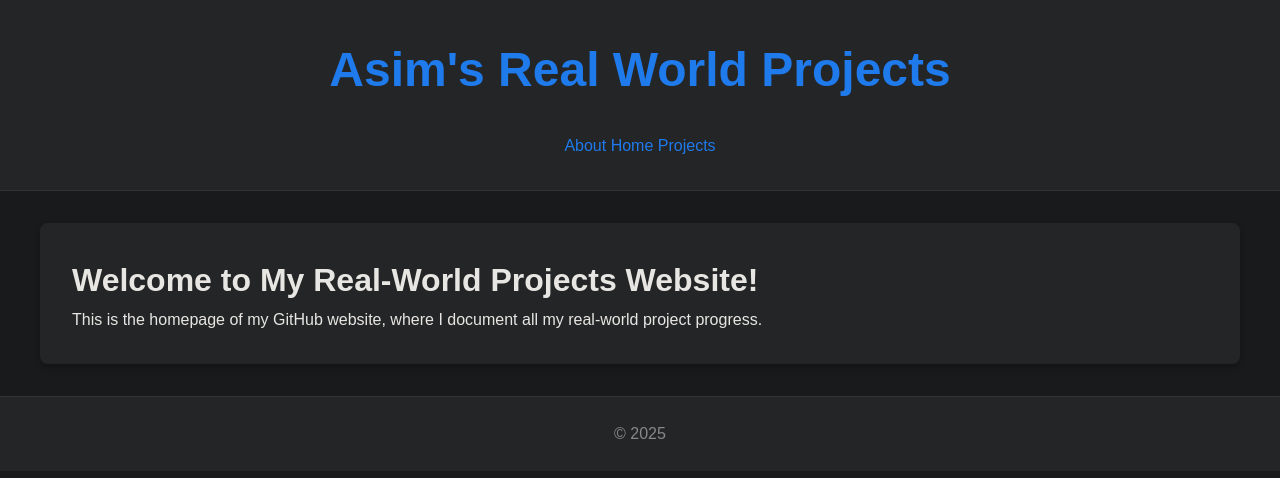
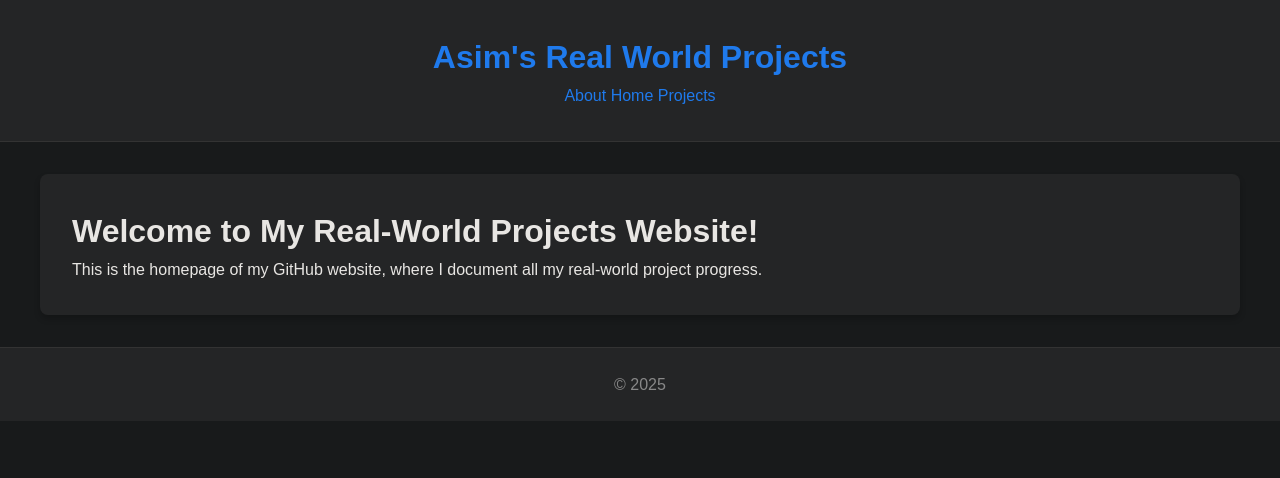
Before and after one commit to Asim-A-dev/Asim.github.io, a Jekyll site: the page built from index.md, in a window 1280 px wide. Shown: the top 478 px of the page. Built offline with Jekyll 4.4.1, drawn with Linux system fonts in a browser that asks for light colours.

Commit message:
Update style.css

```diff
--- a/assets/css/style.css
+++ b/assets/css/style.css
@@ -17,7 +17,7 @@
 
 /* Links */
 a {
-    color: #1f7aec; /* Calmer blue for links */
+    color: #1f7aec; /* Calmer blue for normal links */
     text-decoration: none;
     transition: color 0.3s ease; /* Smooth transition for color change */
 }
@@ -28,11 +28,6 @@
 }
 
 
-a:hover {
-    color: #4a90e2; /* Brighter hover effect */
-    text-decoration: underline;
-}
-
 /* Header */
 header {
     background-color: #242526; /* Darker header */
@@ -40,12 +35,6 @@
     padding: 2em 0;
     border-bottom: 1px solid #333;
     text-align: center;
-}
-
-header h1 {
-    font-size: 3em;
-    margin-bottom: 0.5em;
-    text-decoration: none; /* Removes underlining */
 }
 
 /* Main Content */
```
